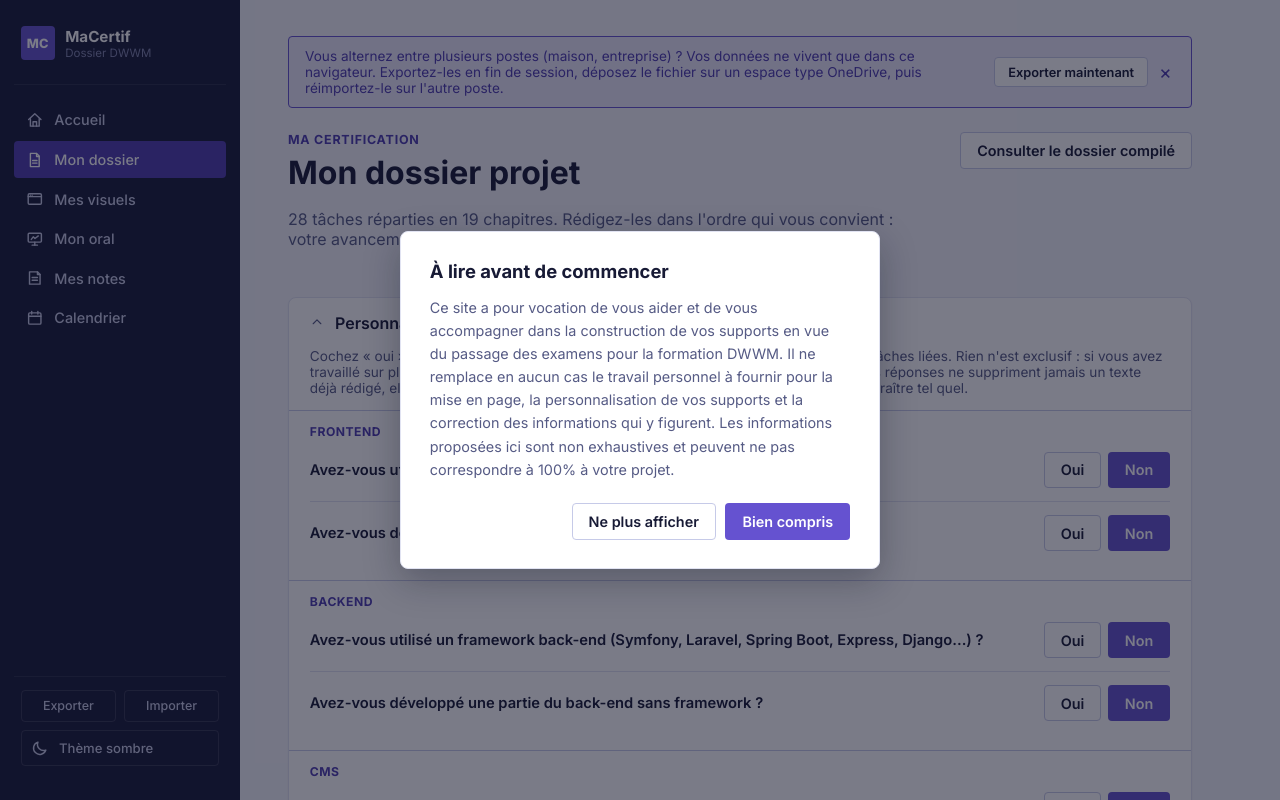
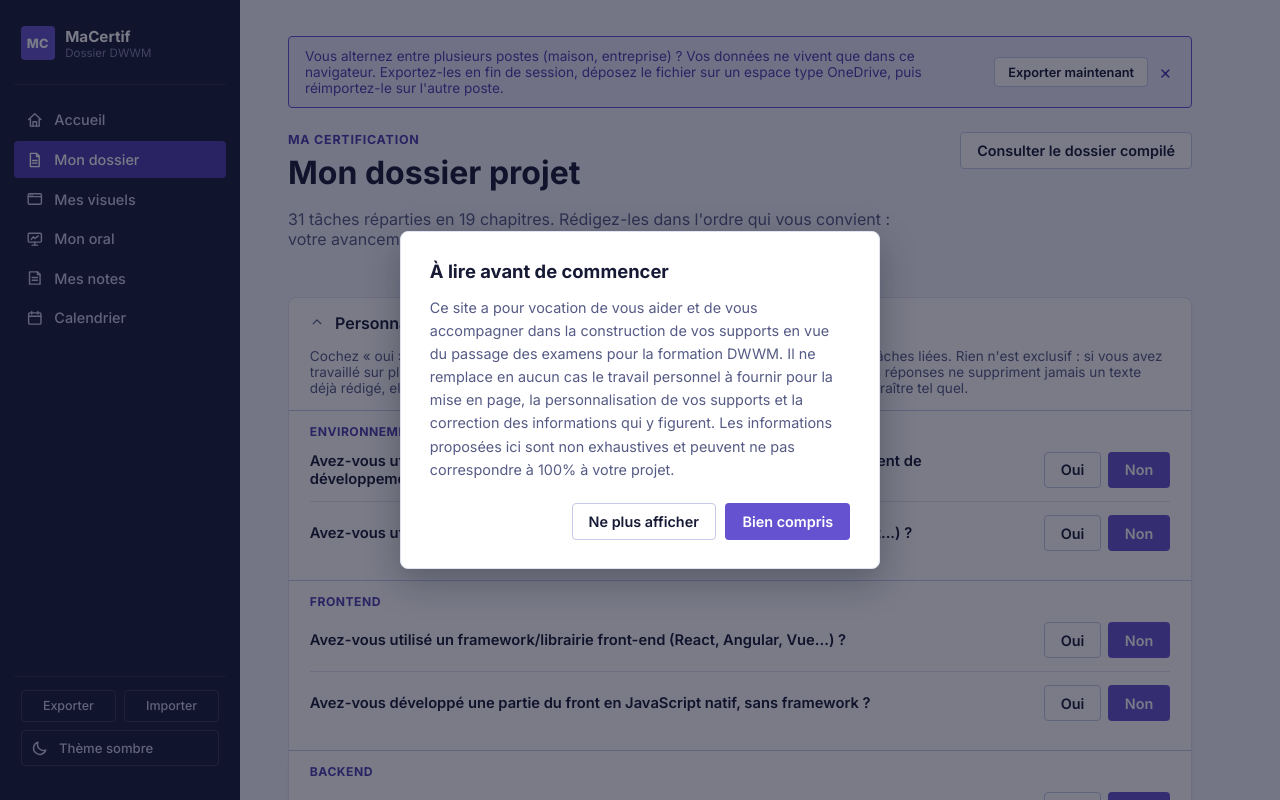
Before and after one commit to RemiPIERRE/MaCertif, a React (Vite) app: page /#/dossier in a window 1280 px wide. Shown: the top 800 px of the page. Built offline with nearby package versions, Linux system fonts and the light colour scheme.

Commit message:
Ajoute de nouveau champs REAC 2023 (RGPD, RGAA, Eco conception, ..)

```diff
--- a/src/data/caracteristiques.ts
+++ b/src/data/caracteristiques.ts
@@ -16,6 +16,10 @@ export interface Caracteristique {
  * tasks with its id — nothing else needs to change.
  */
 export const caracteristiques: Caracteristique[] = [
+  // Environnement de travail
+  { id: 'conteneurisation_utilisee', categorie: 'Environnement de travail', label: 'Avez-vous utilisé des conteneurs (Docker ou équivalent) pour votre environnement de développement ?' },
+  { id: 'qualite_code_outil', categorie: 'Environnement de travail', label: 'Avez-vous utilisé un outil de contrôle de qualité de code (linter, SonarLint, ESLint...) ?' },
+
   // Frontend
   { id: 'front_framework', categorie: 'Frontend', label: 'Avez-vous utilisé un framework/librairie front-end (React, Angular, Vue...) ?' },
   { id: 'front_vanilla', categorie: 'Frontend', label: 'Avez-vous développé une partie du front en JavaScript natif, sans framework ?' },
@@ -63,6 +67,7 @@ export const caracteristiques: Caracteristique[] = [
 
 /** Category display order for the "Personnaliser mon dossier" card. */
 export const caracteristiqueCategories = [
+  'Environnement de travail',
   'Frontend',
   'Backend',
   'CMS',
--- a/src/data/dossierContent.ts
+++ b/src/data/dossierContent.ts
@@ -7,6 +7,7 @@ interface TaskOptions {
   sectionTitle?: string
   minChars?: number
   tags?: string[]
+  example?: string
 }
 
 /** Standard "texte" task: an indicative minimum, no upper bound (never blocks saving). */
@@ -19,7 +20,7 @@ function textTask(id: string, title: string, opts: TaskOptions = {}): DossierTas
     type: 'text',
     minChars: opts.minChars ?? 600,
     maxChars: null,
-    example: null,
+    example: opts.example ?? null,
     tags: opts.tags,
   }
 }
@@ -34,7 +35,7 @@ function freeTextTask(id: string, title: string, opts: TaskOptions = {}): Dossie
     type: 'text',
     minChars: null,
     maxChars: null,
-    example: null,
+    example: opts.example ?? null,
     tags: opts.tags,
   }
 }
@@ -65,6 +66,10 @@ const ANY_ROLE_BEYOND_ADMIN = ['roles_multiples', 'authentification']
 // Knowing one's hosting provider or HTTPS setup doesn't require having personally
 // clicked "deploy" — it just requires at least one of the three forms of involvement.
 const ANY_DEPLOIEMENT = ['deploiement_moi_meme', 'deploiement_participation', 'deploiement_documentation']
+// For tasks about the mechanics of getting files onto the server — relevant to
+// anyone who deployed or took part in deploying, but not to someone who only wrote
+// documentation about a deployment they had no hand in.
+const ANY_DEPLOIEMENT_ACTEUR = ['deploiement_moi_meme', 'deploiement_participation']
 
 export const dossierChapters: DossierChapter[] = [
   {
@@ -222,6 +227,16 @@ export const dossierChapters: DossierChapter[] = [
         tasks: [
           textTask('maquettage-pages', 'Expliquez comment vous avez maquetté vos pages.', { sectionTitle: 'Maquettage', tags: ANY_FRONTEND }),
           textTask('maquettage-responsive', 'Expliquez comment vous avez géré le responsive (ordinateur, tablette, mobile).', { sectionTitle: 'Responsive design', tags: ANY_FRONTEND }),
+          textTask(
+            'maquettage-accessibilite',
+            "Avez-vous pris en compte l'accessibilité (RGAA) dans la conception de vos interfaces ? Si oui, comment (contrastes, alternatives textuelles, navigation clavier...) ? Si non, pourquoi pas et serait-ce un axe d'amélioration ?",
+            { sectionTitle: 'Accessibilité (RGAA)' },
+          ),
+          textTask(
+            'maquettage-eco-conception',
+            "Avez-vous pris en compte des pratiques d'éco-conception (optimisation des images, réduction des requêtes, sobriété visuelle...) ? Si oui, lesquelles ?",
+            { sectionTitle: 'Éco-conception' },
+          ),
         ],
       },
       {
@@ -277,6 +292,16 @@ export const dossierChapters: DossierChapter[] = [
           textTask('bdd-methodologie', 'Présentez votre méthodologie de conception de la base de données.', { sectionTitle: 'Méthodologie de conception', tags: ['bdd_relationnelle'] }),
           textTask('bdd-entites', 'Listez et expliquez les entités et tables de votre base de données.', { sectionTitle: 'Entités et tables', tags: ['bdd_relationnelle'] }),
           imageTask('bdd-schema', 'Illustrez le schéma MCD ou MPD de votre base de données.', { sectionTitle: 'Schéma de base de données', tags: ['bdd_relationnelle'] }),
+          textTask(
+            'bdd-sauvegarde',
+            'Avez-vous mis en place une stratégie de sauvegarde et de restauration de votre base de données ? Décrivez comment.',
+            { sectionTitle: 'Sauvegarde et restauration', tags: ['bdd_relationnelle'] },
+          ),
+          textTask(
+            'bdd-droits-acces',
+            "Avez-vous créé des utilisateurs dédiés avec des droits d'accès spécifiques au niveau de la base de données (hors rôles applicatifs) ?",
+            { sectionTitle: "Utilisateurs et droits d'accès (SGBD)", tags: ['bdd_relationnelle'] },
+          ),
         ],
       },
       {
@@ -321,7 +346,7 @@ export const dossierChapters: DossierChapter[] = [
       {
         id: 'framework-methodologie',
         code: '9.3',
-        title: 'Méthodologie et gestion de projet',
+        title: 'Environnement de travail et méthodologie',
         tasks: [
           textTask(
             'methodologie-travail',
@@ -337,6 +362,21 @@ export const dossierChapters: DossierChapter[] = [
             'methodologie-git',
             'Présentez votre stratégie de versionnement Git : organisation des branches, fréquence et granularité de vos commits.',
             { sectionTitle: 'Stratégie de versionnement Git' },
+          ),
+          textTask(
+            'methodologie-conteneurisation',
+            "Décrivez l'outil de conteneurisation utilisé (Docker ou équivalent) et son rôle dans votre projet (ex : reconstituer un environnement proche de la production).",
+            { sectionTitle: 'Conteneurisation', tags: ['conteneurisation_utilisee'] },
+          ),
+          textTask(
+            'methodologie-qualite-code',
+            "Décrivez l'outil de contrôle de qualité de code que vous avez utilisé (linter, SonarLint, ESLint...) et ce qu'il contrôle (style, bonnes pratiques, bugs potentiels).",
+            { sectionTitle: 'Contrôle de qualité de code', tags: ['qualite_code_outil'] },
+          ),
+          textTask(
+            'methodologie-transfert-fichiers',
+            "Décrivez le mode de transfert de fichiers utilisé vers votre hébergeur (SFTP, SCP, FTP, déploiement automatisé...).",
+            { sectionTitle: 'Transfert de fichiers vers l\'hébergeur', tags: ANY_DEPLOIEMENT_ACTEUR },
           ),
         ],
       },
@@ -426,6 +466,11 @@ export const dossierChapters: DossierChapter[] = [
           textTask('securite-antispam', 'Expliquez comment vous protégez vos formulaires publics contre le spam (captcha, honeypot, limitation de fréquence...).', { sectionTitle: 'Protection anti-spam', tags: ['formulaires_publics'] }),
           textTask('https', "Expliquez ce qu'est le protocole HTTPS et comment vous l'avez mis en place.", { sectionTitle: 'Sécurisation HTTPS', tags: ANY_DEPLOIEMENT }),
           textTask('securite-api-externe', "Expliquez comment vous protégez l'accès aux services externes que vous utilisez (clés API non exposées côté client).", { sectionTitle: 'Protection des accès externes', tags: ['api_tierce'] }),
+          textTask(
+            'securite-rgpd',
+            "Votre projet met-il en place des mentions légales / une politique de confidentialité liées au RGPD ? Si oui, lesquelles ? Si non, le projet traite-t-il réellement des données personnelles, et pourquoi ce point n'a pas été traité ?",
+            { sectionTitle: 'Mentions légales et RGPD' },
+          ),
         ],
       },
     ],
@@ -484,7 +529,15 @@ export const dossierChapters: DossierChapter[] = [
     number: 16,
     title: 'Veille technologique',
     tasks: [
-      textTask('veille-sites', 'Présentez des sites intéressants issus de votre veille en sécurité informatique.', { sectionTitle: 'Veille de sécurité informatique' }),
+      textTask(
+        'veille-sites',
+        "Présentez vos sources de veille en sécurité informatique, puis précisez si des vulnérabilités ou failles ont été identifiées pendant le projet et comment elles ont été corrigées — ou, à défaut, mentionnez explicitement qu'aucune vulnérabilité notable n'a été rencontrée.",
+        {
+          sectionTitle: 'Veille de sécurité informatique',
+          example:
+            "Exemple : « Je suis régulièrement le blog de l'OWASP et le flux CVE de mon framework. Pendant le projet, l'audit avec [outil] a révélé une faille d'injection SQL sur le formulaire de recherche, corrigée en passant aux requêtes préparées. Aucune autre vulnérabilité notable n'a été identifiée. »",
+        },
+      ),
     ],
   },
   {
--- a/src/data/exportOutline.ts
+++ b/src/data/exportOutline.ts
@@ -92,7 +92,10 @@ export const numberedSections: ExportSection[] = [
         title: 'Outils front-end',
         items: [task('outil-ide'), task('outil-html'), task('outil-css'), task('outil-js'), task('outil-frameworks')],
       },
-      { title: 'Maquettage et interface', items: [task('maquettage-pages'), task('maquettage-responsive')] },
+      {
+        title: 'Maquettage et interface',
+        items: [task('maquettage-pages'), task('maquettage-responsive'), task('maquettage-accessibilite'), task('maquettage-eco-conception')],
+      },
       {
         title: 'Identité visuelle',
         items: [task('identite-couleurs'), task('identite-typo'), task('identite-logo')],
@@ -104,7 +107,15 @@ export const numberedSections: ExportSection[] = [
       { title: 'Langages et technologies', items: [task('backend-frontend-langages'), task('backend-langages')] },
       {
         title: 'Base de données relationnelle',
-        items: [task('bdd-technologie'), task('bdd-outil-admin'), task('bdd-methodologie'), task('bdd-entites'), task('bdd-schema')],
+        items: [
+          task('bdd-technologie'),
+          task('bdd-outil-admin'),
+          task('bdd-methodologie'),
+          task('bdd-entites'),
+          task('bdd-schema'),
+          task('bdd-sauvegarde'),
+          task('bdd-droits-acces'),
+        ],
       },
       {
         title: 'Base de données non relationnelle',
@@ -115,8 +126,15 @@ export const numberedSections: ExportSection[] = [
         items: [task('framework-architecture-generale'), task('framework-nom'), task('framework-organisation-dossiers')],
       },
       {
-        title: 'Méthodologie et gestion de projet',
-        items: [task('methodologie-travail'), task('methodologie-organisation'), task('methodologie-git')],
+        title: 'Environnement de travail et méthodologie',
+        items: [
+          task('methodologie-travail'),
+          task('methodologie-organisation'),
+          task('methodologie-git'),
+          task('methodologie-conteneurisation'),
+          task('methodologie-qualite-code'),
+          task('methodologie-transfert-fichiers'),
+        ],
       },
       {
         title: 'Gestion des rôles utilisateurs',
@@ -176,6 +194,7 @@ export const numberedSections: ExportSection[] = [
           task('securite-antispam'),
           task('https'),
           task('securite-api-externe'),
+          task('securite-rgpd'),
         ],
       },
     ],
```
